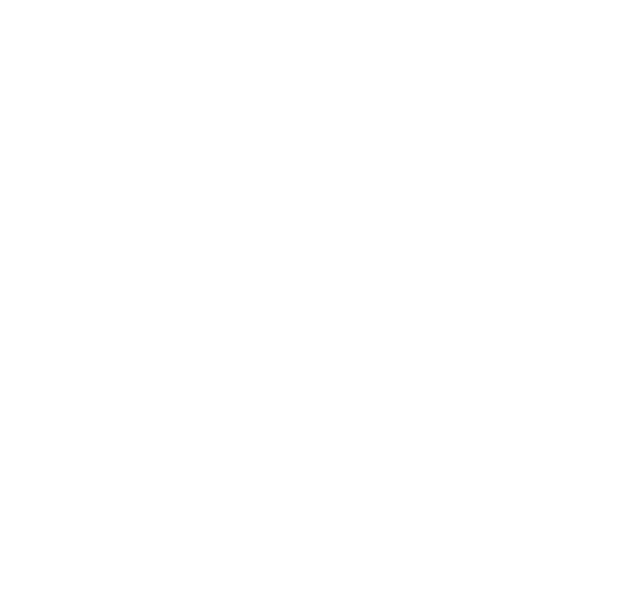
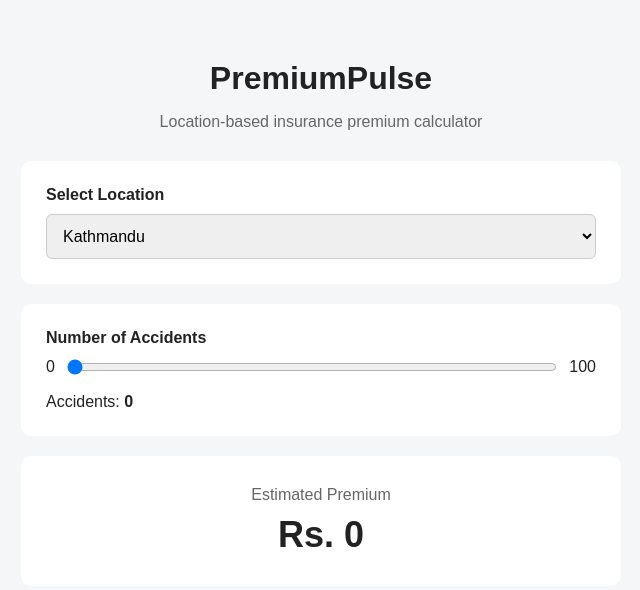
Before and after one commit to Shekhar969/growbootcamp, a plain HTML site: page Projects/PremiumPulse/index.html in a window 1280 px wide. Shown: the whole page, without its empty margins (319-959 px from the left). Drawn offline with Linux system fonts and the light colour scheme.

Commit message:
Basic UI Is Generated

```diff
--- a/Projects/PremiumPulse/index.html
+++ b/Projects/PremiumPulse/index.html
@@ -3,11 +3,92 @@
 <head>
     <meta charset="UTF-8">
     <meta name="viewport" content="width=device-width, initial-scale=1.0">
-    <title>Document</title>
+
+    <title>PremiumPulse</title>
+
     <link rel="stylesheet" href="style.css">
 </head>
+
 <body>
 
-    <script src="script.js"/>
+    <main class="container">
+
+        <h1>PremiumPulse</h1>
+
+        <p class="subtitle">
+            Location-based insurance premium calculator
+        </p>
+
+
+        <!-- Location -->
+        <section class="card">
+
+            <label for="location">
+                Select Location
+            </label>
+
+            <select id="location">
+
+                <option value="1">Kathmandu</option>
+                <option value="2">Pokhara</option>
+                <option value="3">Butwal</option>
+                <option value="4">Nepalgunj</option>
+                <option value="5">Bharatpur</option>
+                <option value="6">Biratnagar</option>
+                <option value="7">Dharan</option>
+                <option value="8">Hetauda</option>
+
+            </select>
+
+        </section>
+
+
+        <!-- Accident Slider -->
+        <section class="card">
+
+            <label for="accidents">
+                Number of Accidents
+            </label>
+
+            <div class="slider-container">
+
+                <span>0</span>
+
+                <input
+                    type="range"
+                    id="accidents"
+                    min="0"
+                    max="100"
+                    value="0"
+                >
+
+                <span>100</span>
+
+            </div>
+
+            <p>
+                Accidents:
+                <strong id="accidentValue">0</strong>
+            </p>
+
+        </section>
+
+
+        <!-- Premium -->
+        <section class="premium-card">
+
+            <p>Estimated Premium</p>
+
+            <h2 id="premium">
+                Rs. 0
+            </h2>
+
+        </section>
+
+    </main>
+
+
+    <script src="script.js"></script>
+
 </body>
 </html>
--- a/Projects/PremiumPulse/script.js
+++ b/Projects/PremiumPulse/script.js
@@ -0,0 +1,16 @@
+const accidentSlider = document.getElementById("accidents");
+
+const accidentValue = document.getElementById("accidentValue");
+
+const locationSelect = document.getElementById("location");
+
+const premiumDisplay = document.getElementById("premium");
+
+
+accidentSlider.addEventListener("input", function () {
+
+    const accidents = accidentSlider.value;
+
+    accidentValue.textContent = accidents;
+
+});
--- a/Projects/PremiumPulse/style.css
+++ b/Projects/PremiumPulse/style.css
@@ -0,0 +1,79 @@
+* {
+    box-sizing: border-box;
+}
+
+body {
+    margin: 0;
+    font-family: Arial, sans-serif;
+    background: #f4f6f8;
+    color: #222;
+}
+
+.container {
+    width: 90%;
+    max-width: 600px;
+    margin: 60px auto;
+}
+
+h1 {
+    text-align: center;
+    margin-bottom: 5px;
+}
+
+.subtitle {
+    text-align: center;
+    color: #666;
+    margin-bottom: 30px;
+}
+
+.card {
+    background: white;
+    padding: 25px;
+    margin-bottom: 20px;
+    border-radius: 10px;
+}
+
+label {
+    display: block;
+    font-weight: bold;
+    margin-bottom: 10px;
+}
+
+select {
+    width: 100%;
+    padding: 12px;
+    font-size: 16px;
+    border: 1px solid #ccc;
+    border-radius: 6px;
+}
+
+.slider-container {
+    display: flex;
+    align-items: center;
+    gap: 10px;
+}
+
+input[type="range"] {
+    flex: 1;
+}
+
+.card p {
+    margin-bottom: 0;
+}
+
+.premium-card {
+    background: white;
+    padding: 30px;
+    text-align: center;
+    border-radius: 10px;
+}
+
+.premium-card p {
+    color: #666;
+    margin: 0;
+}
+
+.premium-card h2 {
+    font-size: 36px;
+    margin: 10px 0 0;
+}
```
